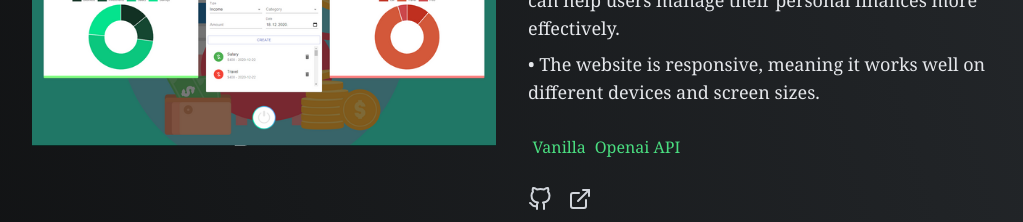
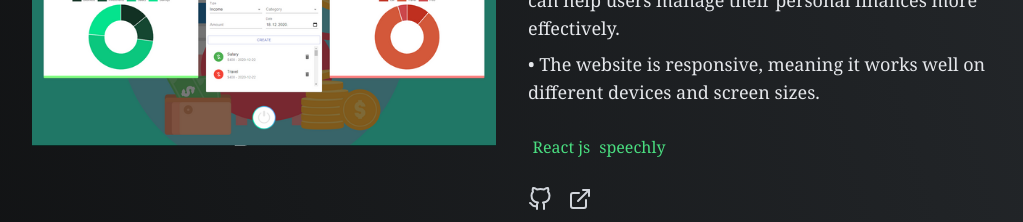
Before and after one commit to Akshay200228/Personal-Portfolio, a Next.js app: page / in a window 1280 px wide. Shown: the part 1380-1602 px from the top of the page, without its empty margins (128-1151 px from the left). Built offline with nearby package versions, Linux system fonts and the light colour scheme; a web font is replaced by a local one.

Commit message:
key commit

```diff
--- a/libs/data.ts
+++ b/libs/data.ts
@@ -32,7 +32,7 @@ export const projects: Project[] = [
     deployed_url: "https://xpense-traacker.vercel.app/login",
     github_url: "https://github.com/Akshay200228/xpense-traacker",
     category: ["react"],
-    key_techs: ["Vanilla", "Openai API"],
+    key_techs: ["React js", "speechly"],
   },
   {
     id: 2,
```
